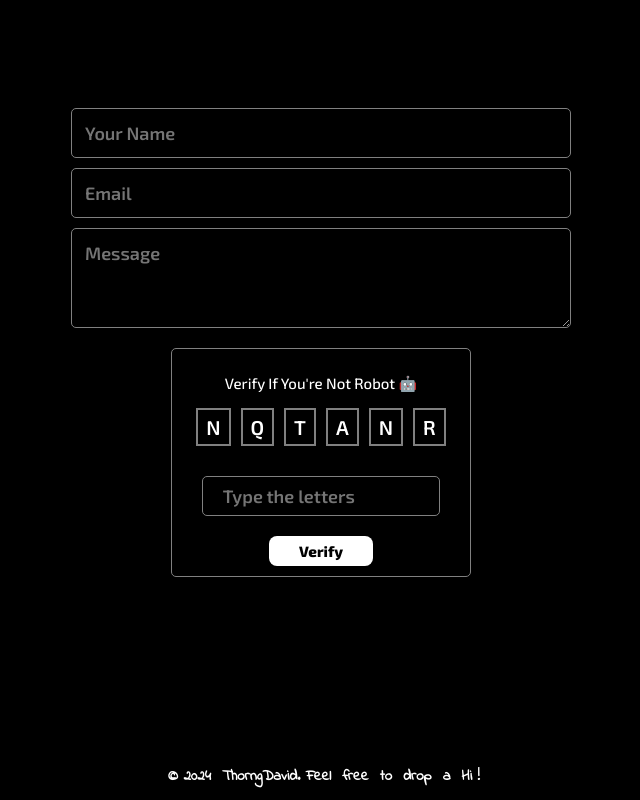
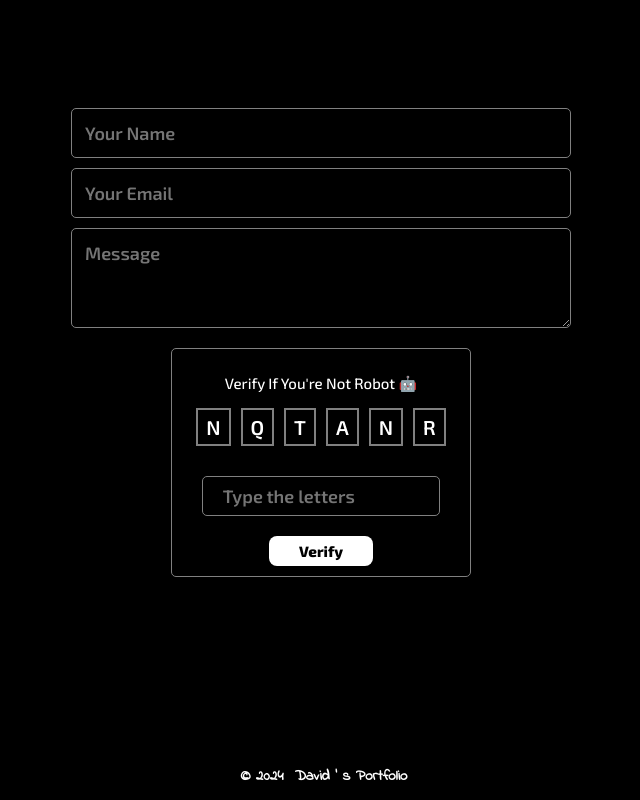
Before and after one commit to thorngdavid/Portfolio-R, a React (Vite) app: page /#/contact in a window 1280 px wide. Shown: the part 228-1028 px from the top of the page, without its empty margins (319-959 px from the left). Built offline with nearby package versions, Linux system fonts and the light colour scheme.

Commit message:
fix contact page

```diff
--- a/src/components/AnimateText/textscramble.jsx
+++ b/src/components/AnimateText/textscramble.jsx
@@ -65,7 +65,6 @@ const TextScramble = () => {
 
   useEffect(() => {
     const phrases = [
-      'THORNGDAVID | TD',
       'FRONTEND DEVELOPER',
       'BACKEND DEVELOPER',
       'UI DESIGNER',
--- a/src/components/Contact/contact.jsx
+++ b/src/components/Contact/contact.jsx
@@ -105,7 +105,7 @@ const Contact = () => {
                         {(!email && verificationResult && showSendMessageButton) && <p className={Style.errorMessage}>Please enter your email.</p>}
                         <input
                             type="email"
-                            placeholder="Email"
+                            placeholder="Your Email"
                             value={email}
                             onChange={(e) => setEmail(e.target.value)}
                             className={Style.inputField}
@@ -127,7 +127,7 @@ const Contact = () => {
                                         <span key={index}>{letter}</span>
                                     ))}
                                 </div>
-                                {(!verification && verificationResult) && <p className={Style.errorMessage}>Please enter the verification code.</p>}
+                                {(!verification && verificationResult) && <p className={Style.errorMessage}>Please enter the letters.</p>}
                                 <input
                                     type="text"
                                     placeholder="Type the letters"
--- a/src/components/Footer/footer.jsx
+++ b/src/components/Footer/footer.jsx
@@ -4,7 +4,7 @@ import Style from './footer.module.css';
 const footer = () => {
   return (
     <footer className={Style.footer}>
-        <pre> &copy; 2024  ThorngDavid. Feel  free  to  drop  a  Hi !</pre>
+        <pre> &copy; 2024  David ' s Portfolio</pre>
     </footer>
   );
 };
```
